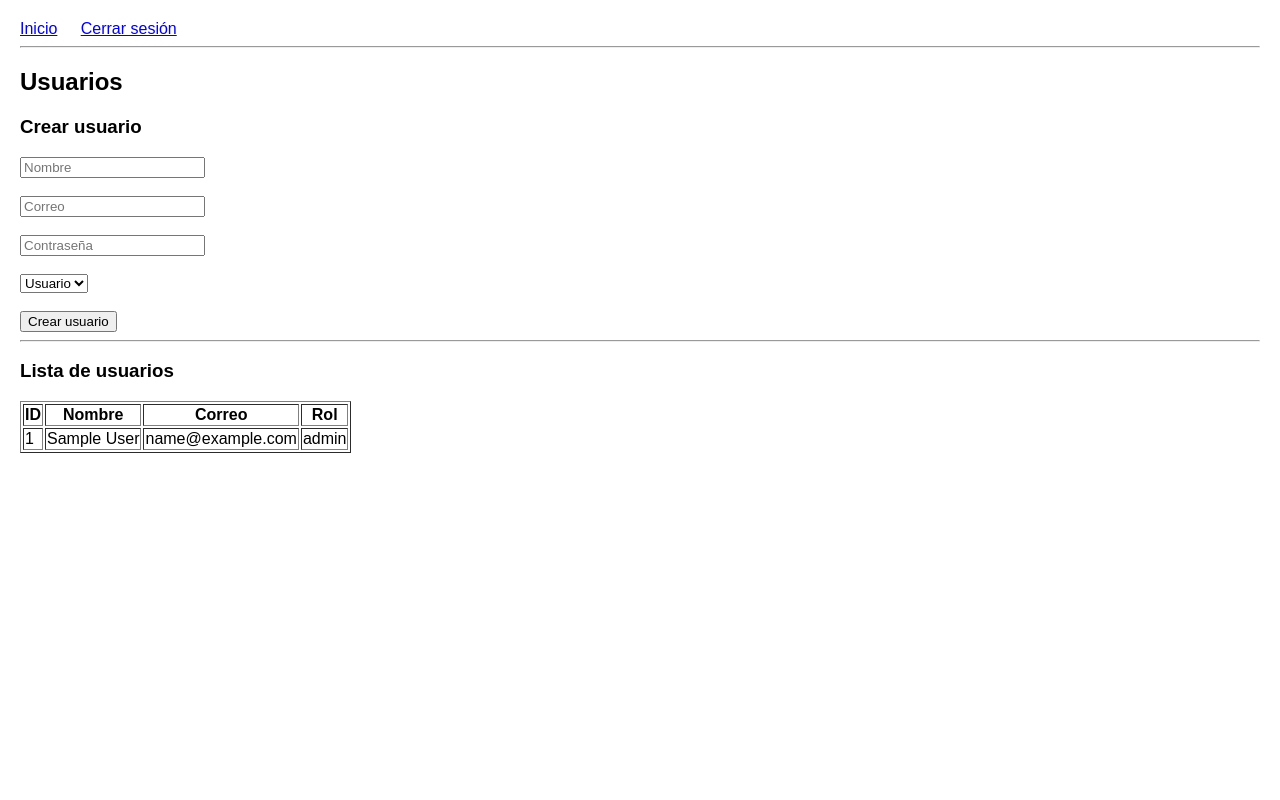
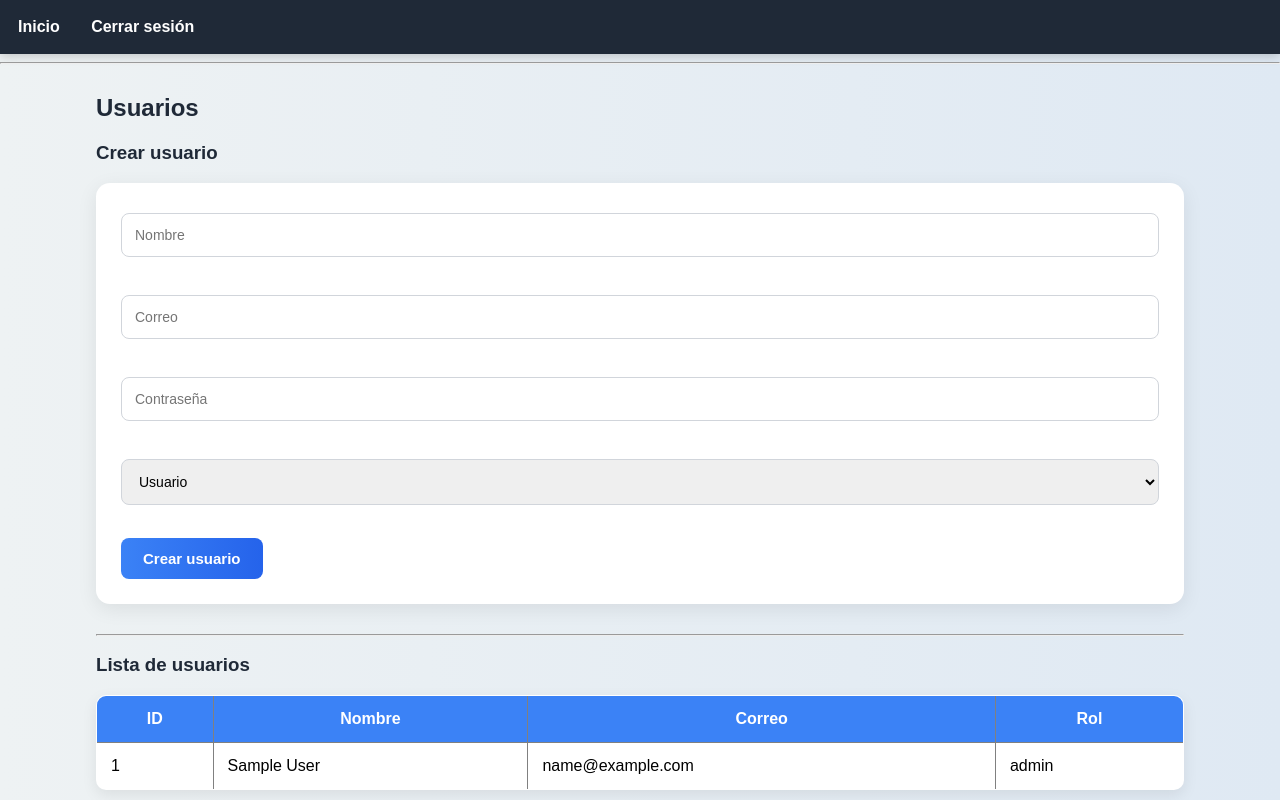
Before and after one commit to paulina-rc/Surveys, a Flask app: page /users in a window 1280 px wide. Run offline with Flask 3, Linux system fonts and the light colour scheme; the visitor is signed in with stand-in values (Sample User, id 1); tables that the repository leaves empty or names only in its code hold one stand-in row (values such as "Sample post").

Commit message:
improved style

```diff
--- a/static/style.css
+++ b/static/style.css
@@ -1,8 +1,172 @@
 body {
-    font-family: Arial;
-    margin: 20px;
+    font-family: Arial, sans-serif;
+    background: linear-gradient(to right, #eef2f3, #dfe9f3);
+    margin: 0;
+    padding: 0;
+    animation: fadeIn 0.7s ease;
+}
+
+/* ANIMACION */
+
+@keyframes fadeIn {
+    from {
+        opacity: 0;
+        transform: translateY(10px);
+    }
+
+    to {
+        opacity: 1;
+        transform: translateY(0);
+    }
+}
+
+/* NAVBAR */
+
+nav {
+    background-color: #1f2937;
+    padding: 18px;
+    box-shadow: 0px 2px 10px rgba(0, 0, 0, 0.2);
 }
 
 nav a {
-    margin-right: 10px;
+    color: white;
+    text-decoration: none;
+    margin-right: 18px;
+    font-weight: bold;
+    transition: 0.3s;
 }
+
+nav a:hover {
+    color: #60a5fa;
+}
+
+/* CONTENIDO */
+
+.container {
+    width: 85%;
+    margin: auto;
+    margin-top: 30px;
+}
+
+/* TITULOS */
+
+h1,
+h2,
+h3 {
+    color: #1f2937;
+}
+
+/* FORMULARIOS */
+
+form {
+    background-color: white;
+    padding: 25px;
+    border-radius: 14px;
+    box-shadow: 0px 5px 20px rgba(0, 0, 0, 0.08);
+    margin-bottom: 30px;
+    animation: fadeIn 0.5s ease;
+}
+
+/* INPUTS */
+
+input,
+select {
+    width: 100%;
+    padding: 13px;
+    border: 1px solid #d1d5db;
+    border-radius: 8px;
+    margin-top: 5px;
+    margin-bottom: 15px;
+    box-sizing: border-box;
+    transition: 0.3s;
+    font-size: 14px;
+}
+
+input:focus,
+select:focus {
+    border-color: #3b82f6;
+    outline: none;
+    box-shadow: 0px 0px 8px rgba(59, 130, 246, 0.3);
+}
+
+/* BOTONES */
+
+button {
+    background: linear-gradient(to right, #3b82f6, #2563eb);
+    color: white;
+    border: none;
+    padding: 12px 22px;
+    border-radius: 8px;
+    cursor: pointer;
+    transition: 0.3s;
+    font-size: 15px;
+    font-weight: bold;
+}
+
+button:hover {
+    transform: translateY(-2px) scale(1.03);
+    box-shadow: 0px 6px 15px rgba(37, 99, 235, 0.3);
+}
+
+/* TABLAS */
+
+table {
+    width: 100%;
+    border-collapse: collapse;
+    background-color: white;
+    border-radius: 10px;
+    overflow: hidden;
+    box-shadow: 0px 5px 15px rgba(0, 0, 0, 0.08);
+}
+
+table th {
+    background-color: #3b82f6;
+    color: white;
+    padding: 14px;
+}
+
+table td {
+    padding: 14px;
+    border-bottom: 1px solid #e5e7eb;
+}
+
+/* CARDS */
+
+.card {
+    background-color: white;
+    padding: 22px;
+    border-radius: 14px;
+    margin-bottom: 25px;
+    box-shadow: 0px 5px 15px rgba(0, 0, 0, 0.08);
+    transition: 0.3s;
+    animation: fadeIn 0.5s ease;
+}
+
+.card:hover {
+    transform: translateY(-4px);
+    box-shadow: 0px 10px 20px rgba(0, 0, 0, 0.12);
+}
+
+/* LINKS */
+
+a {
+    color: #2563eb;
+    text-decoration: none;
+    transition: 0.3s;
+    font-weight: bold;
+}
+
+a:hover {
+    color: #1d4ed8;
+}
+
+/* MENSAJES */
+
+.message {
+    background-color: #dcfce7;
+    color: #166534;
+    padding: 15px;
+    border-radius: 10px;
+    margin-bottom: 20px;
+    animation: fadeIn 0.5s ease;
+}
--- a/templates/base.html
+++ b/templates/base.html
@@ -28,7 +28,9 @@
 
     <hr>
 
-    {% block content %}{% endblock %}
+    <div class="container">
+        {% block content %}{% endblock %}
+    </div>
 
 </body>
 
--- a/templates/dashboard.html
+++ b/templates/dashboard.html
@@ -3,7 +3,9 @@
 {% block content %}
 
 {% if request.args.get('message') == 'created' %}
-<p>Encuesta creada correctamente</p>
+<p class="message">
+    Encuesta creada correctamente
+</p>
 {% endif %}
 
 <h1>Bienvenido {{ session.user_name }}</h1>
```
Also changed, not shown: templates/surveys.html (+6 -4 lines).
